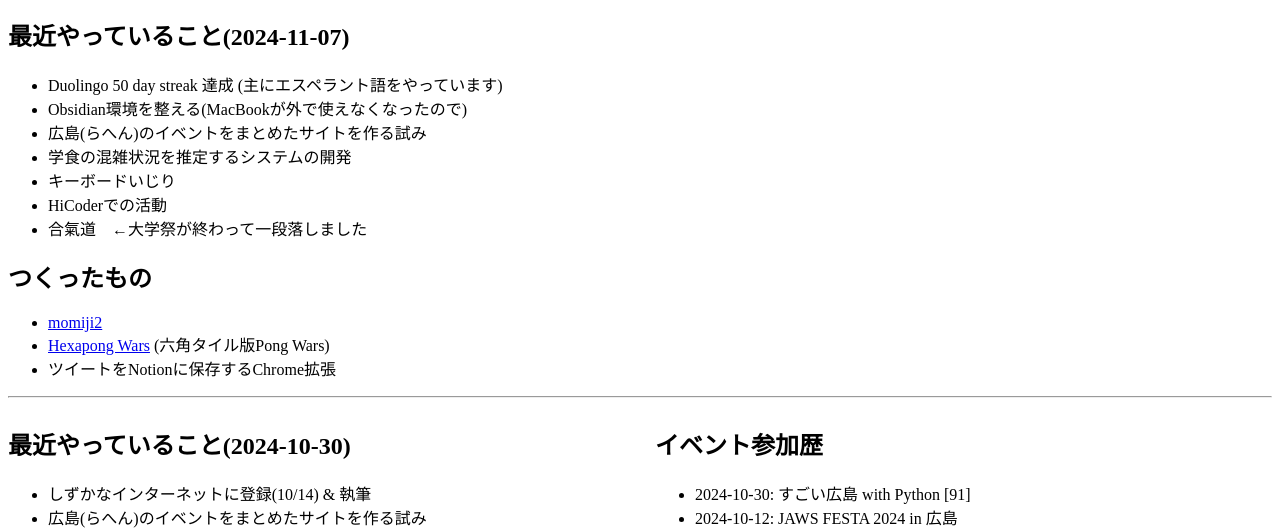
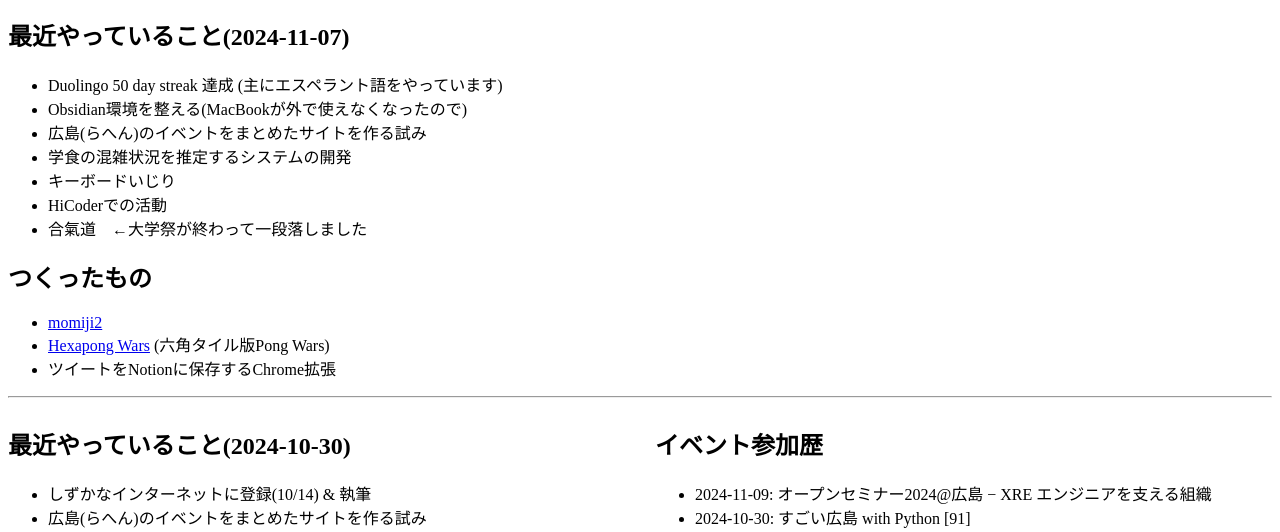
Before and after one commit to swawa-yu/swawa.dev, a plain HTML site: page index.html in a window 1280 px wide. Shown: the part 267-799 px from the top of the page. Drawn offline with Linux system fonts and the light colour scheme.

Commit message:
イベント参加歴を更新

```diff
--- a/index.html
+++ b/index.html
@@ -112,6 +112,7 @@
         <div>
             <h2>イベント参加歴</h2>
             <ul>
+                <li>2024-11-09: オープンセミナー2024@広島 − XRE エンジニアを支える組織</li>
                 <li>2024-10-30: すごい広島 with Python [91]</li>
                 <li>2024-10-12: JAWS FESTA 2024 in 広島</li>
                 <li>2024-09-28: Google ColabとGoogle Cloud Vertex AIで体験する生成AIプログラミング ハンズオン (広島大学情報メディア教育センター)</li>
```
